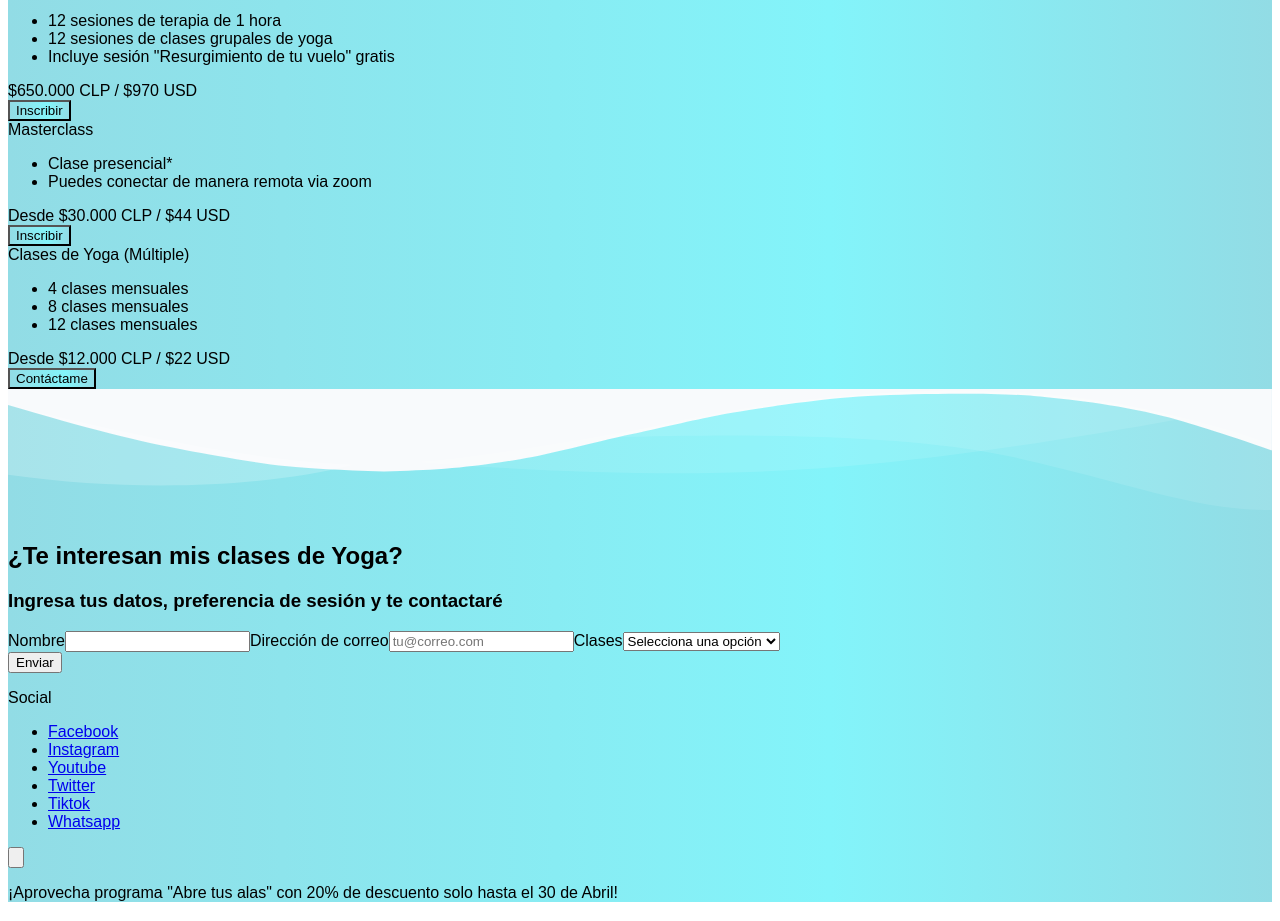
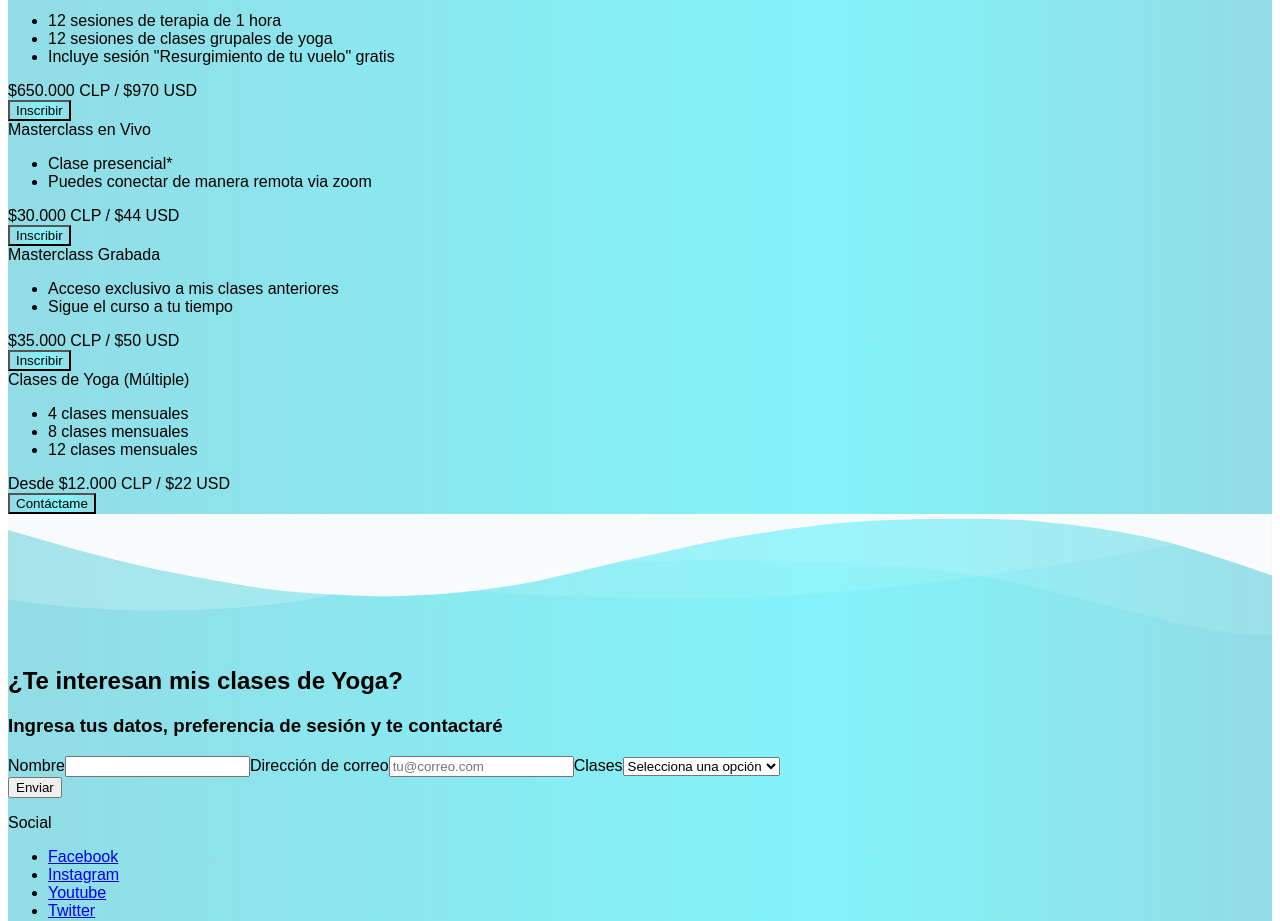
Before and after one commit to aotarola/cotarola, a Next.js app: page / in a window 1280 px wide. Shown: the part 6000-6921 px from the top of the page. Built offline with nearby package versions, Linux system fonts and the light colour scheme.

Commit message:
add new service

```diff
--- a/pages/components/Pricing.tsx
+++ b/pages/components/Pricing.tsx
@@ -20,11 +20,19 @@ const services = [
     actionText: 'Inscribir',
   },
   {
-    id: 'masterclass',
-    name: 'Masterclass',
+    id: 'masterclass-vivo',
+    name: 'Masterclass en Vivo',
     whatsIncluded: ['Clase presencial*', 'Puedes conectar de manera remota via zoom'],
     redirect: toCalendly,
-    price: 'Desde $30.000 CLP / $44 USD',
+    price: '$30.000 CLP / $44 USD',
+    actionText: 'Inscribir',
+  },
+  {
+    id: 'masterclass-grabada',
+    name: 'Masterclass Grabada',
+    whatsIncluded: ['Acceso exclusivo a mis clases anteriores', 'Sigue el curso a tu tiempo'],
+    redirect: toCalendly,
+    price: '$35.000 CLP / $50 USD',
     actionText: 'Inscribir',
   },
   {
--- a/pages/components/Services.tsx
+++ b/pages/components/Services.tsx
@@ -57,7 +57,7 @@ const Services: FunctionComponent = () => {
               <li>No esperes más por tu cambio, estás a un paso de darle el giro a tu vida. </li>
               <li>Ámate tanto y haz la inversión más importante de tu vida.</li>
             </ul>
-            <p className="text-gray-600 mb-8">
+            <p className="text-gray-600">
               Mi misión es acompañarte y ayudarte a cumplir la tuya que es ABRIR TUS ALAS.
             </p>
             <a
```
